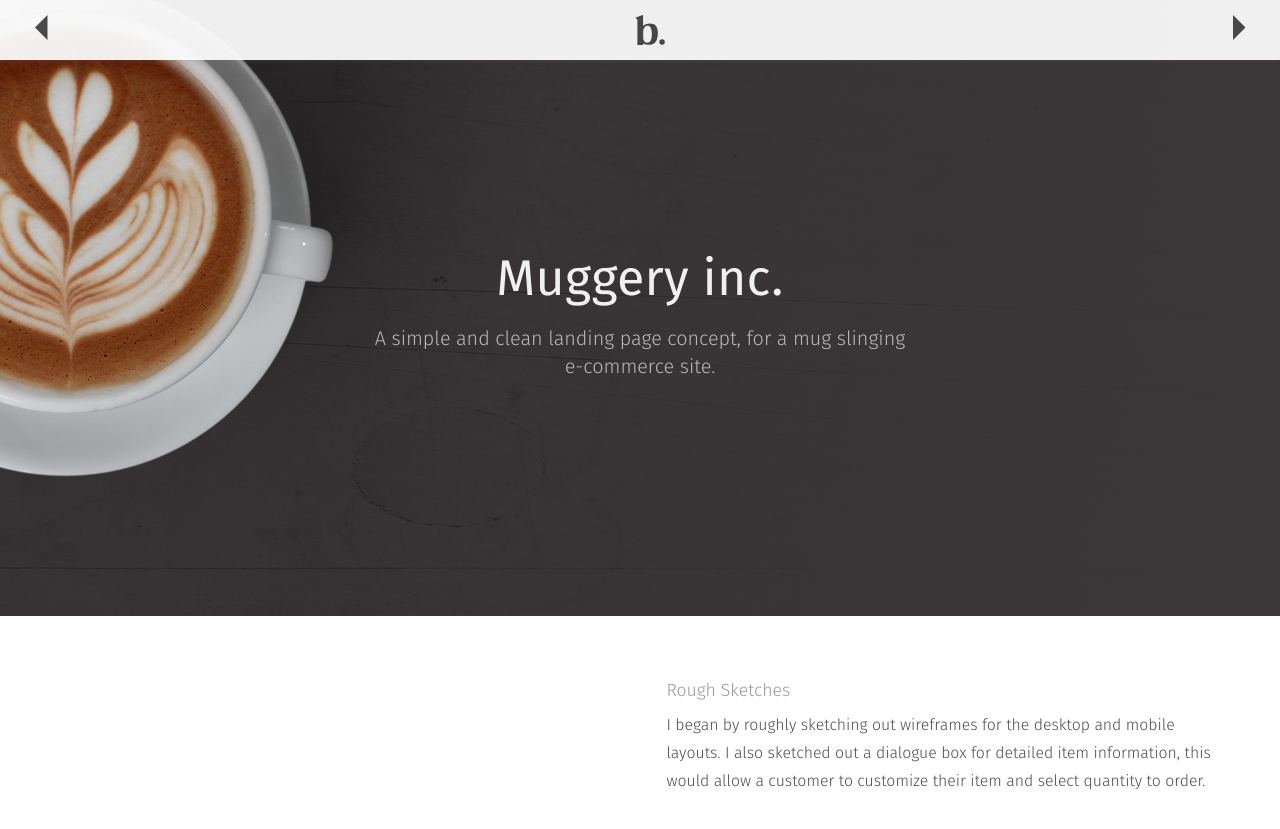
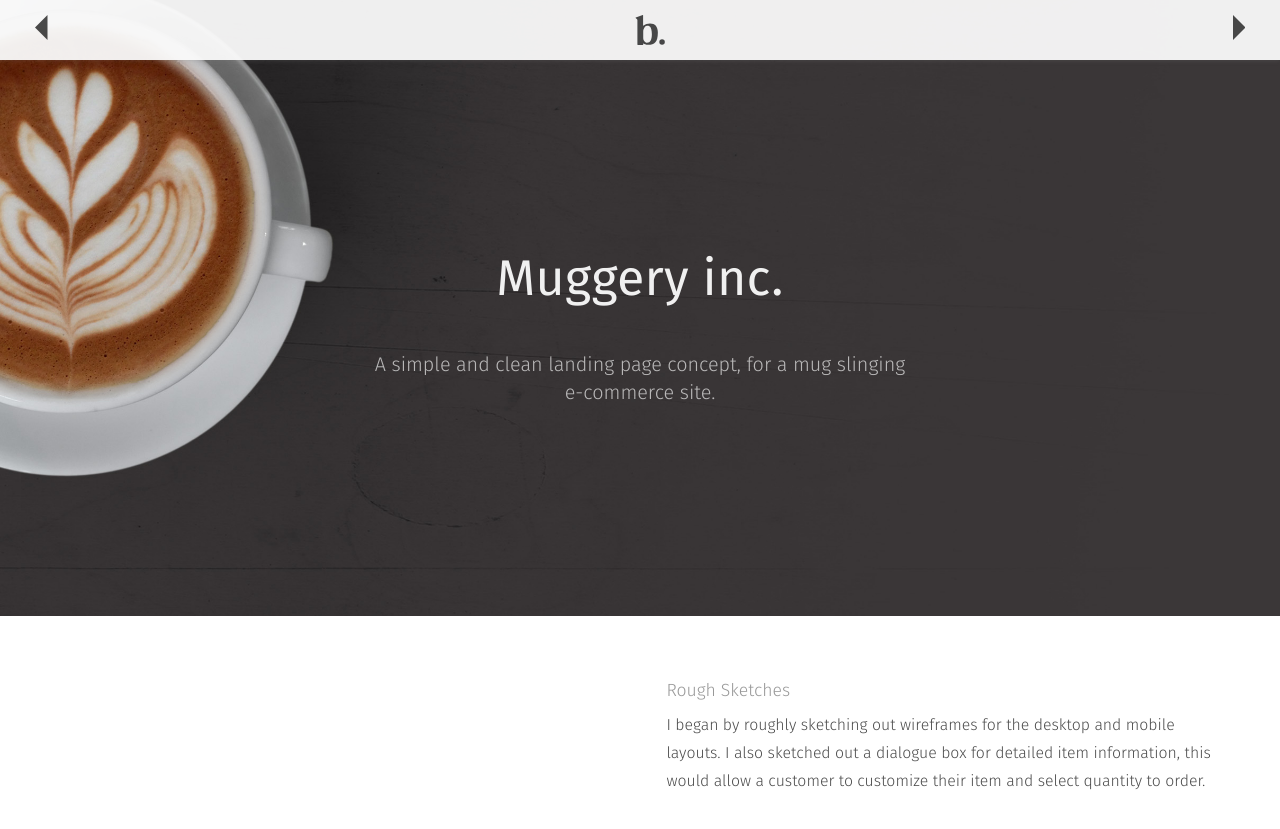
Before and after one commit to valeriebordeleau/portfolioNew, a Jekyll site: the page built from muggery.html, in a window 1280 px wide and 900 px high. Shown: the top 829 px of the window. Built offline with Jekyll 4.4.1, drawn with Linux system fonts in a browser that asks for light colours; nearby versions of some CDN libraries; comment, search, counter and statistics services are not loaded.

```diff
--- a/muggery.html
+++ b/muggery.html
@@ -11,7 +11,7 @@
 <div class="projectbannerTop proj3 text-center">
 
         <div class="unit unit-s-1 unit-l-1-2 ">
-            <h2 class="yotta push-half gutter-double" id="top" href="{{site.baseurl}}/"><span class="proj1Text eachTitle">
+            <h2 class="yotta pad-b-1-2 gutter-double" id="top" href="{{site.baseurl}}/"><span class="proj1Text eachTitle">
             Muggery inc.
             </span></h2>
             <p class="gutter-double pad-bottom-half"><span class="proj1Text projTextP">A simple and clean landing page concept, for a mug slinging e-commerce site.</span></p>
```
